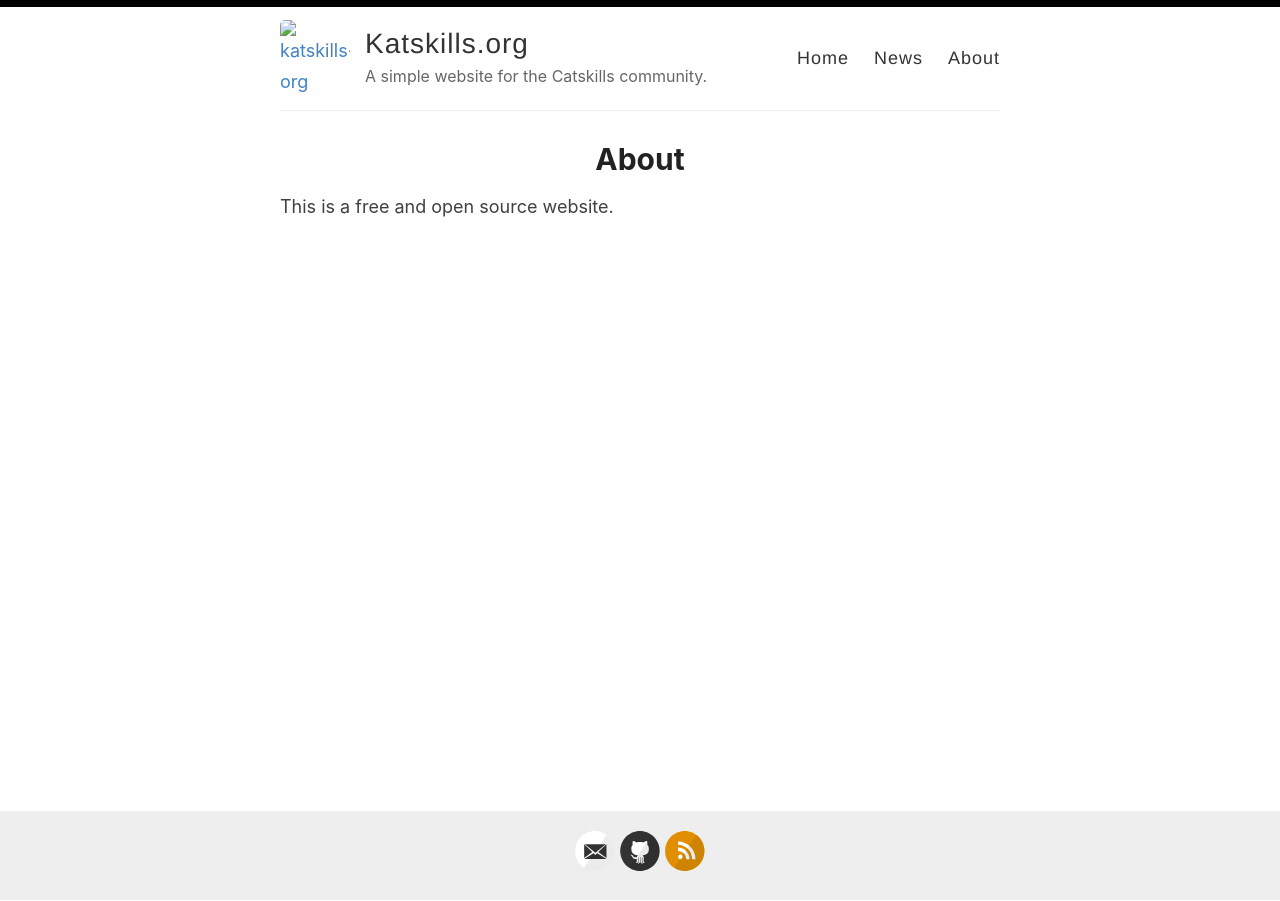
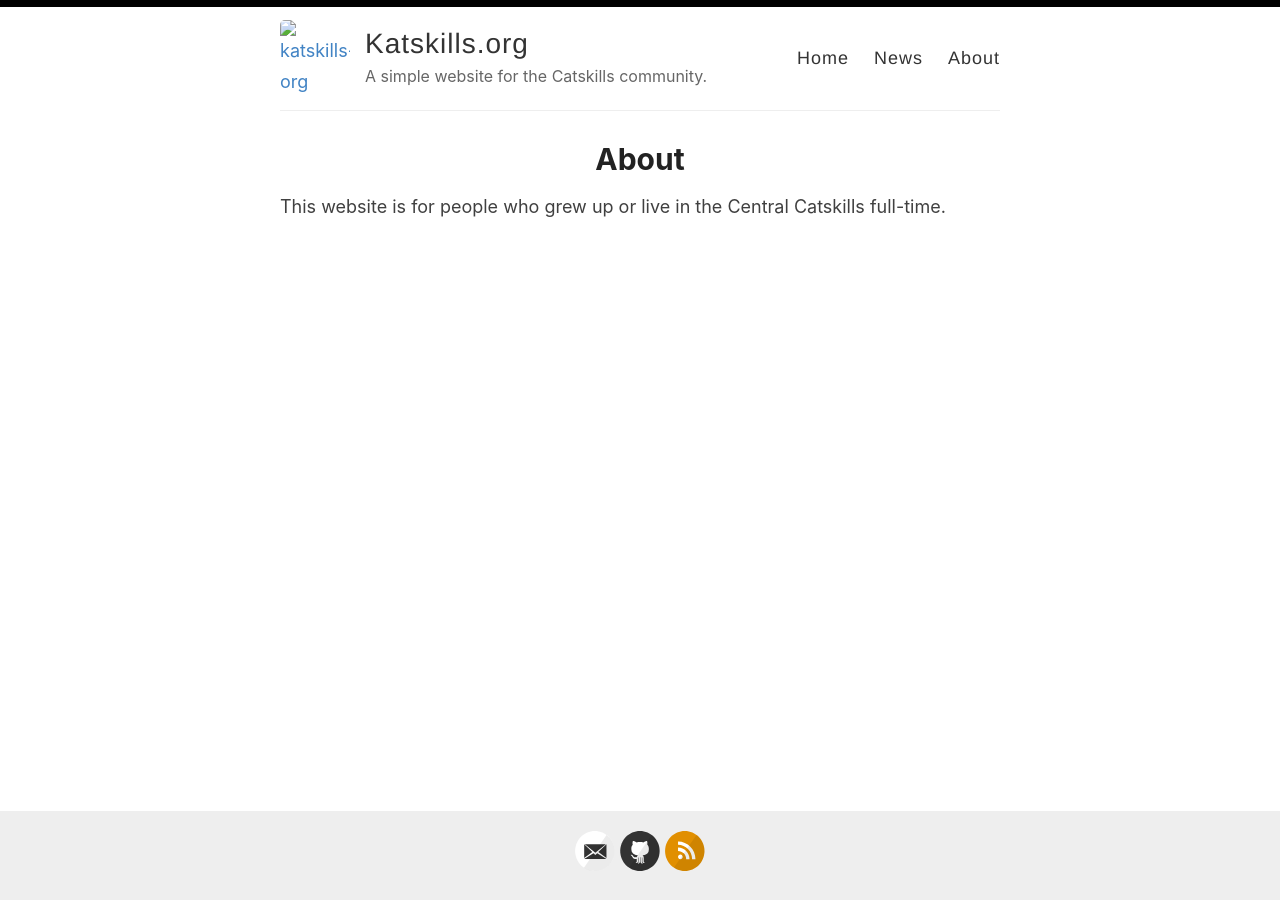
Before and after one commit to katskillskat/katskills-org, a Jekyll site: the page built from _pages/about.md, in a window 1280 px wide. Built offline with Jekyll 4.4.1, drawn with Linux system fonts in a browser that asks for light colours.

Commit message:
Update about.md

```diff
--- a/_pages/about.md
+++ b/_pages/about.md
@@ -4,4 +4,4 @@ title: About
 permalink: /about/
 ---
 
-This is a free and open source website.
+This website is for people who grew up or live in the Central Catskills full-time.
```
